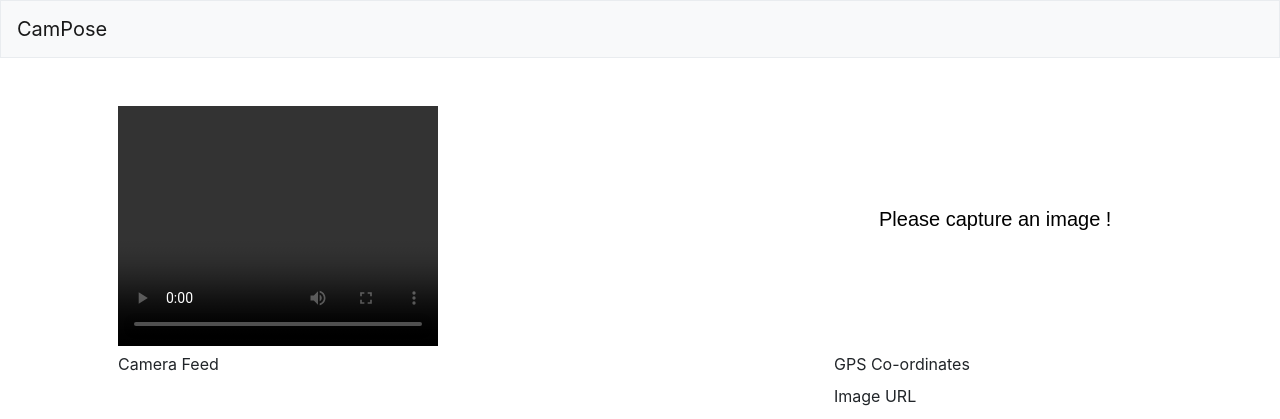
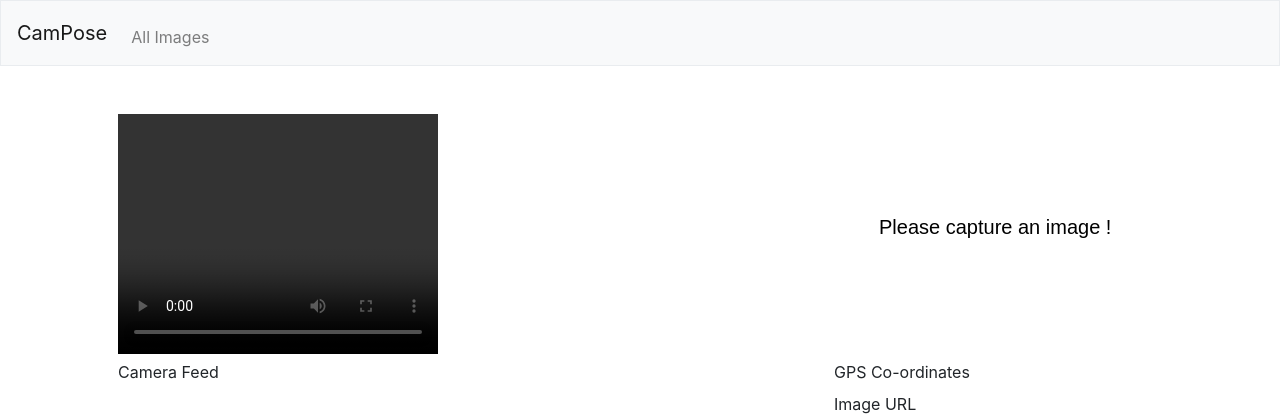
Before and after one commit to pranavg189/Campose, a Flask app: page / in a window 1280 px wide. Shown: the top 419 px of the page. Run offline with Flask 2, Linux system fonts and the light colour scheme; parts of the project's set-up code (start-up, migrations or seed data) failed here and were passed over; some libraries are stand-ins or nearby versions.

Commit message:
Added navbar link for displaying all images

```diff
--- a/templates/layout.html
+++ b/templates/layout.html
@@ -28,6 +28,11 @@
             <button aria-controls="navbar" aria-expanded="false" aria-label="Toggle navigation" class="navbar-toggler" data-target="#navbar" data-toggle="collapse" type="button">
                 <span class="navbar-toggler-icon"></span>
             </button>
+            <div class="collapse navbar-collapse" id="navbar">
+              <ul class="navbar-nav mr-auto mt-2">
+                  <li class="nav-item"><a class="nav-link" href="/display">All Images</a></li>
+              </ul>
+            </div>
         </nav>
 
         <main class="container p-5">
```
